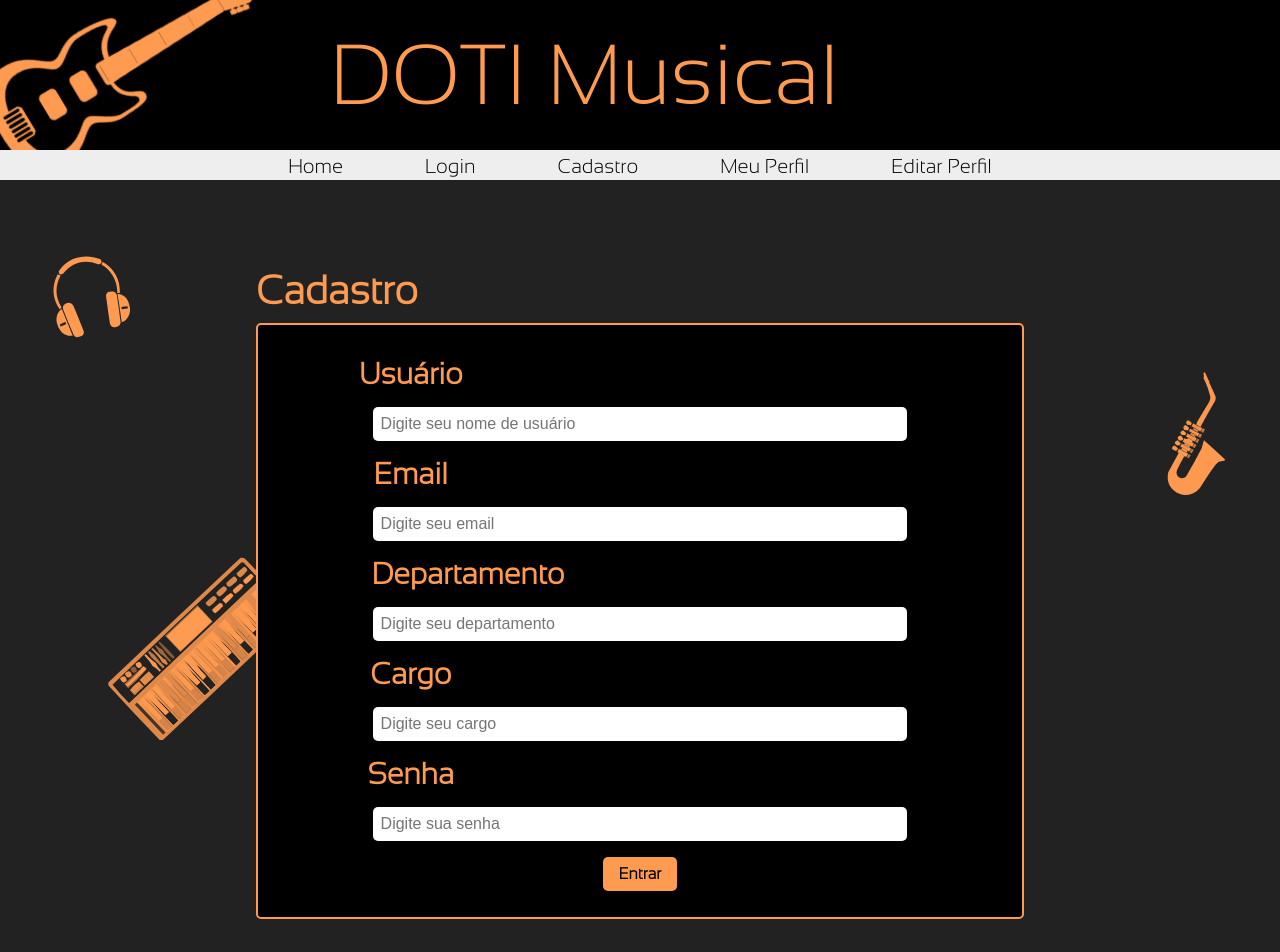
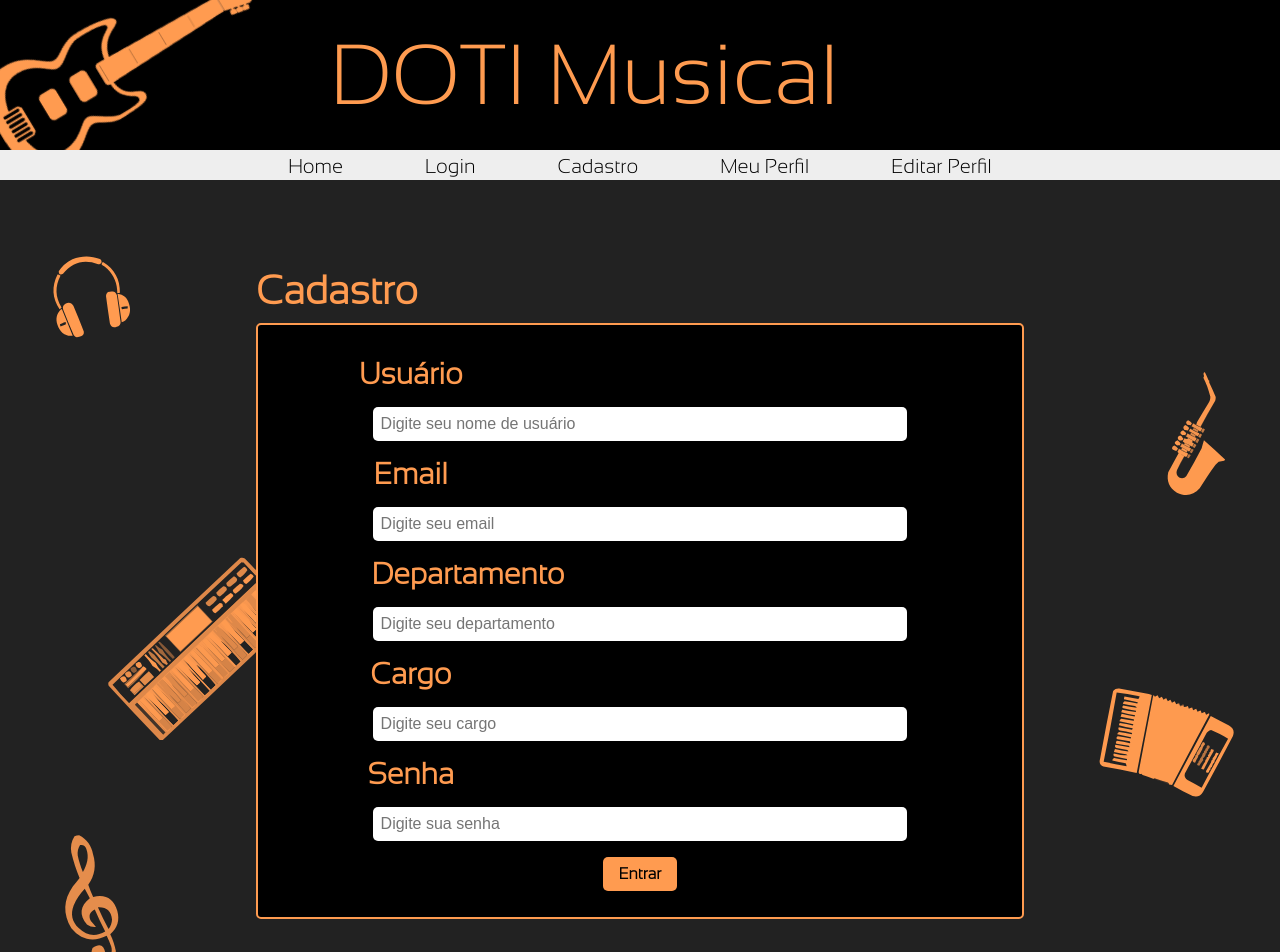
Before and after one commit to g-franklinn/Site_Trainee_CPE, a React (Vite) app: page /cadastro in a window 1280 px wide. Shown: the top 952 px of the page. Built offline with nearby package versions, Linux system fonts and the light colour scheme.

Commit message:
Alterações incrementais em login, home e cadastro

```diff
--- a/src/Pages/cadastro/StylesCadastro.js
+++ b/src/Pages/cadastro/StylesCadastro.js
@@ -109,7 +109,7 @@ export const PageContent = styled.div`
 
     & .nota1 {
         width:100px;
-        margin: 70% auto auto 3%;
+        margin: 650px auto auto 3%;
         position:absolute;
         rotate:-40deg;
 
@@ -120,7 +120,7 @@ export const PageContent = styled.div`
 
     & .sanfona {
         width:150px;
-        margin: 60% auto auto 85%;
+        margin: 500px auto auto 85%;
         position:absolute;
         rotate:40deg;
 
--- a/src/Pages/home/StylesHome.js
+++ b/src/Pages/home/StylesHome.js
@@ -81,30 +81,30 @@ export const PageContent = styled.div`
     }
 
     & .tambor {
-            width:180px;
-            margin:80px 0 0 50px;
+            width:150px;
+            margin:80px 0 0 3%;
             position:absolute;
             rotate:30deg;
 
-            @media (max-width: 1100px) {
+            @media (max-width: 768) {
                 width: 20%;
             }
         }
 
     & .violino {
-        width:140px;
+        width:100px;
         margin: 100px 50px 0 86%;
         position:absolute;
         rotate:30deg;
 
-        @media (max-width: 1100px) {
+        @media (max-width: 768) {
                 width: 10%;
             }
     }
 
     & .teclado {
         width:200px;
-        margin: 70% auto 0 85%;
+        margin: 600px auto 0 82%;
         position:absolute;
         rotate:-10deg;
 
@@ -115,12 +115,12 @@ export const PageContent = styled.div`
 
     & .saxofone {
             width:100px;
-            margin:100% 0 0 2%;
+            margin:1000px 0 0 2%;
             position:absolute;
             rotate:50deg;
 
             @media (max-width: 768px) {
-                width: 10%;
+                width: 15%;
             }
         }
 
--- a/src/Pages/login/StylesLogin.js
+++ b/src/Pages/login/StylesLogin.js
@@ -46,7 +46,7 @@ export const PageContent = styled.div`
     flex-direction: column;
 
     & .container {
-        margin-top: 3rem;
+        margin-top: 2rem;
         height: 100%;
         z-index:3;
 
@@ -74,7 +74,6 @@ export const PageContent = styled.div`
     }
 
     & h1 {
-        margin-top: 40px;
         margin-left: 20%;
         margin-bottom:10px;
         font-size: 40px;
--- a/src/components/carrossel/Styles.js
+++ b/src/components/carrossel/Styles.js
@@ -1,19 +1,15 @@
 import styled from "styled-components";
 
 export const StyleCarrossel = styled.div`
-    width: 40%;
+    width: 60%;
     margin: auto;
     padding-bottom: 25rem;
     margin-bottom: -5rem;
     overflow-y: hidden;
     z-index: 1;
 
-
-
     @media (max-width: 768px;) {
         width: 100%;
     }
 
-
-
 `
```
